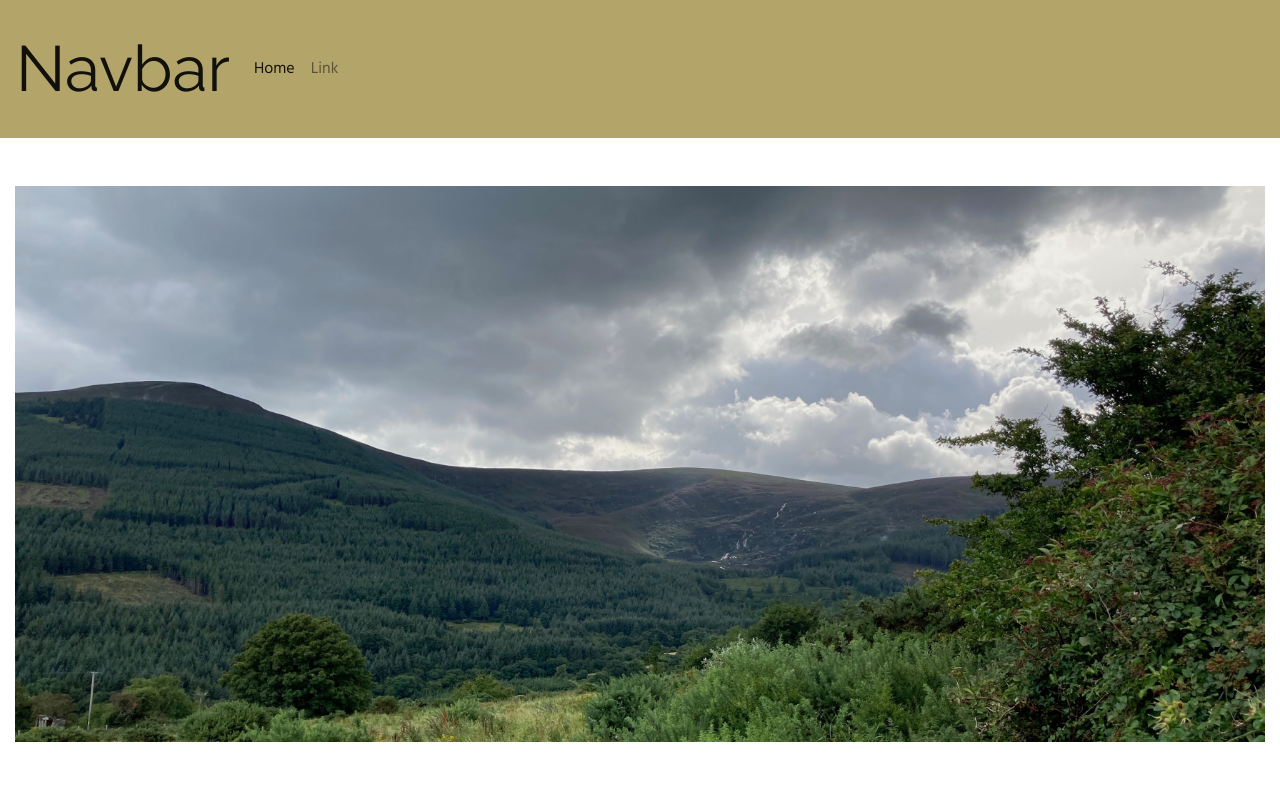
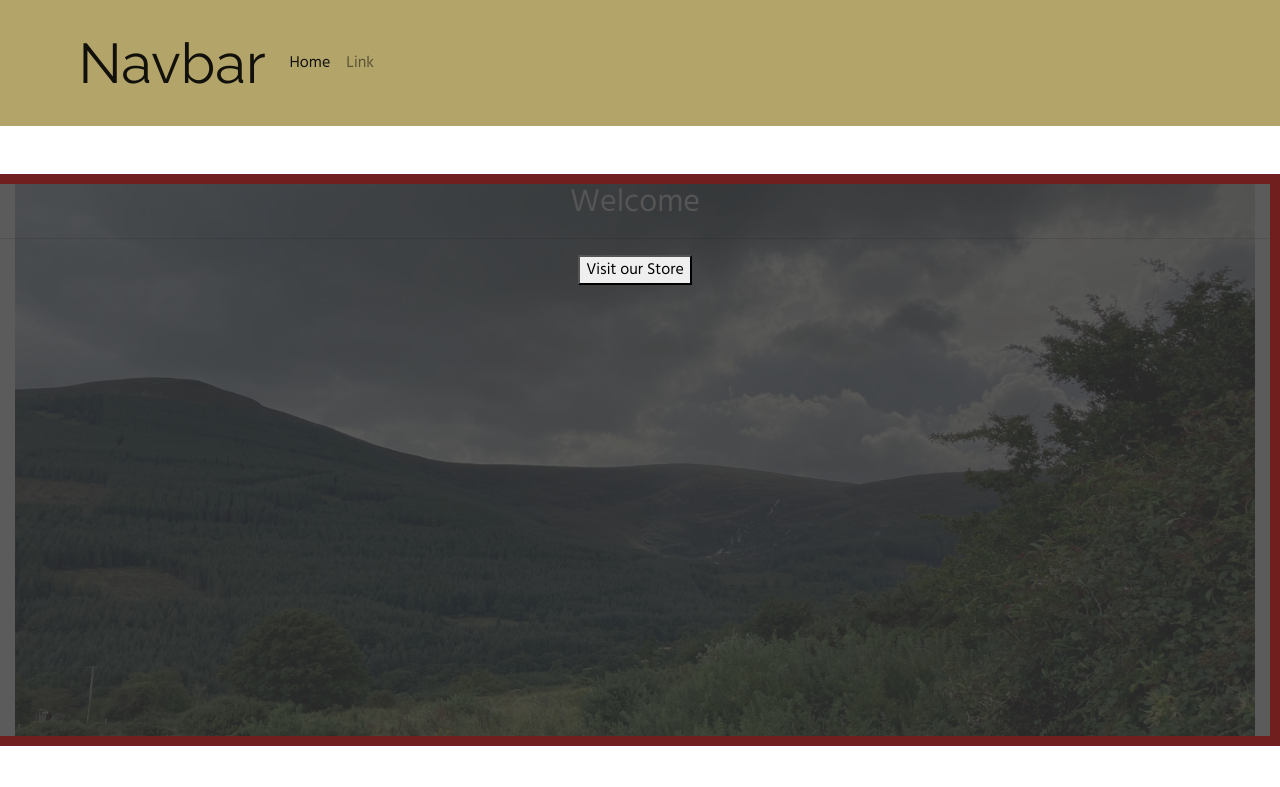
Before and after one commit to nickassafkirk/Playing-with-the-rule-of-thirds, a plain HTML site: page index.html in a window 1280 px wide. Shown: the top 787 px of the page. Drawn offline with nearby package versions, Linux system fonts and the light colour scheme.

Commit message:
add image overlay

```diff
--- a/assets/css/style.css
+++ b/assets/css/style.css
@@ -12,6 +12,7 @@ body{
 
 /* Grid */
 
+
 .boxbase .col-12{
     background-color: #c2ba9f;
     /* background: url(../images/black-gray-gradient-mesh-background-260nw-1170178336.jpg) repeat-y center center ; */
@@ -23,9 +24,22 @@ body{
     text-align: center;
 }
 
+.landscape{
+    position: relative;
+    border-top: 10px solid #701e1e;
+    border-right:10px solid #701e1e;
+    border-bottom:10px solid #701e1e;
+}
+
 .mask{
-    background-color:rgb(51, 51, 51, 0.5);
+    background-color:rgb(51, 51, 51, 0.8);
     position: absolute;
+    top: 0;
+    left: 0;
+    height: 100%;
+    Width: 100%;
+    text-align: center;
+    vertical-align: center;
 }
 
 /* Nav */
@@ -37,7 +51,8 @@ body{
 
 .navbar-brand{
     font-family: 'Raleway', 'sans-serif';
-    font-size: 400%;
+    font-size: 350%;
+    padding-left: 5%;
     color: var(--cayenne);
 }
 
--- a/index.html
+++ b/index.html
@@ -48,7 +48,12 @@
 
 -->
 <div class="container-fluid landscape mb-5">
-<img src="assets/images/landscape.jpg" width="100%" height="auto">
+    <img src="assets/images/landscape.jpg" width="100%" height="auto">
+    <div class="mask">
+        <h2>Welcome</h2>
+        <hr>
+        <button>Visit our Store</button>
+    </div>
 </div>
 
 
```
